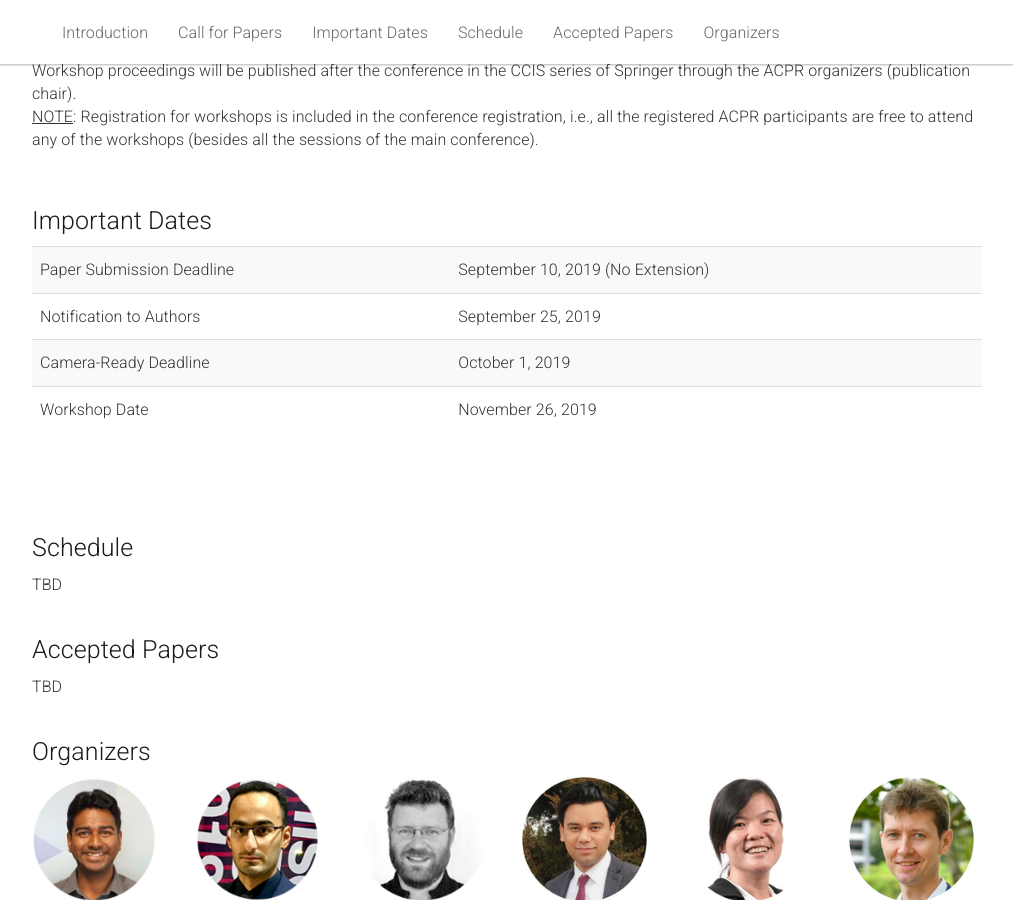
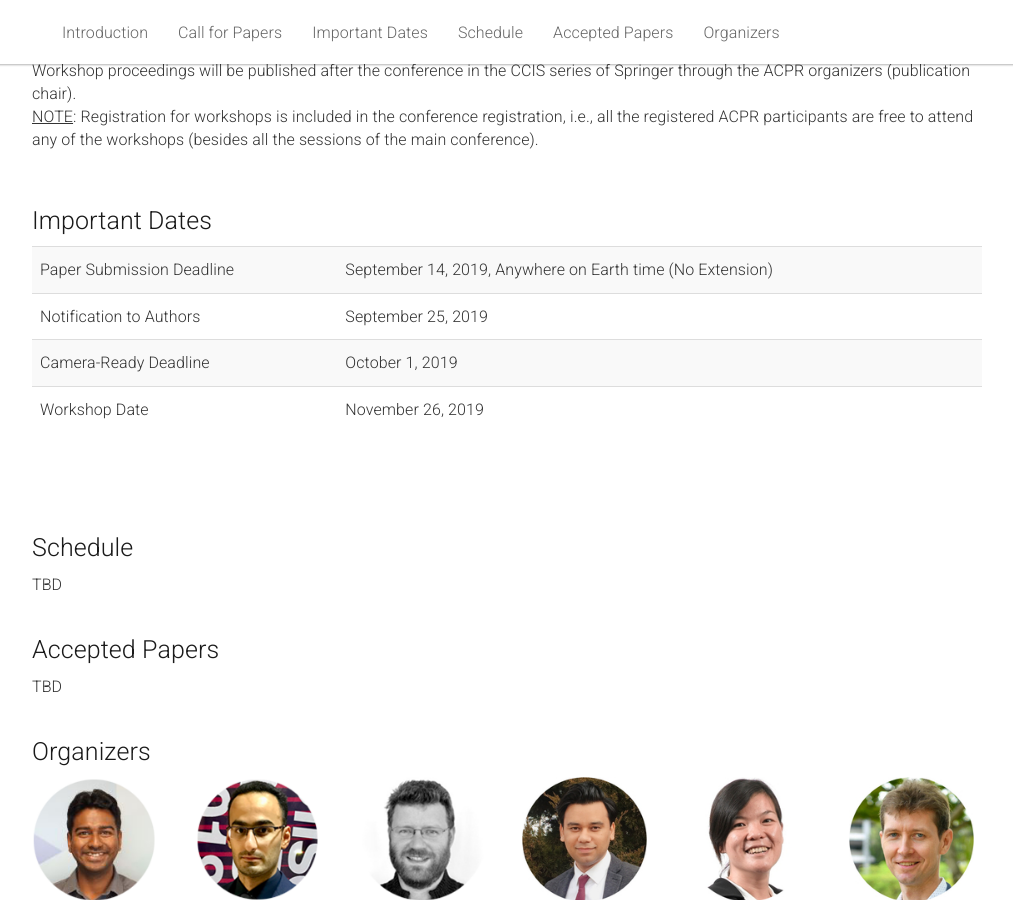
Before and after one commit to biddu/biddu.github.io, a Jekyll site: the page built from _pages/home.md, in a window 1280 px wide and 900 px high, scrolled down 1340 px. Shown: the whole window, without its empty margins (133-1146 px from the left). Built offline with Jekyll 4.4.1, drawn with Linux system fonts in a browser that asks for light colours.

Commit message:
deadline extended

```diff
--- a/_pages/home.md
+++ b/_pages/home.md
@@ -102,7 +102,7 @@ acknowledgements: ""
       <tbody>
         <tr>
           <td>Paper Submission Deadline</td>
-          <td>September 10, 2019 (No Extension)</td>
+          <td>September 14, 2019, Anywhere on Earth time (No Extension)</td>
         </tr>
         <tr>
           <td>Notification to Authors</td>
```
